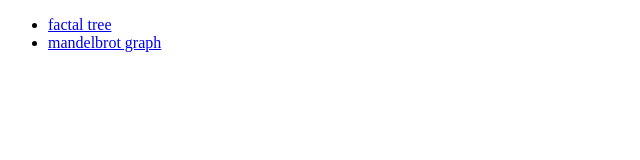
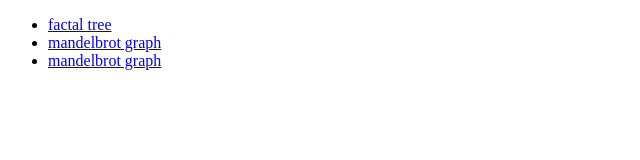
Before and after one commit to JilinXie/interesting, a plain HTML site: page index.html in a window 1280 px wide. Shown: the whole page, without its empty margins (0-640 px from the left). Drawn offline with Linux system fonts and the light colour scheme.

Commit message:
add dummy

```diff
--- a/index.html
+++ b/index.html
@@ -13,6 +13,9 @@
             <li>
                 <a href="/interesting/Mandelbrot/mandelbrot.html"> mandelbrot graph</a>
             </li>
+            <li>
+                <a href="/interesting/dummy/dummy.html"> mandelbrot graph</a>
+            </li>
         </ul>
     </body>
 
```
